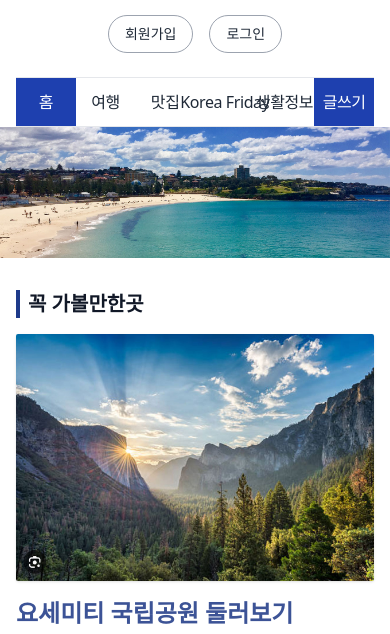
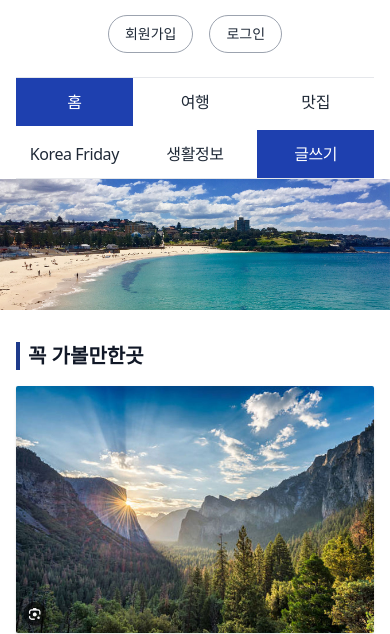
Before and after one commit to callac054/kp-website, a website: page index.html in a window 390 px wide. Shown: the part 161-795 px from the top of the page. Drawn offline with Linux system fonts and the light colour scheme.

Commit message:
fix(nav): responsive menu—grid wrap on mobile, equal tabs on desktop

```diff
--- a/index.html
+++ b/index.html
@@ -91,9 +91,7 @@
       </ul>
     </nav>-->
 
-    <header class="main-menu">
-  <!-- 컨테이너 안에 꽉 채우고 싶다면 container 래핑 -->
-  <!-- <div class="container"> -->
+    <div class="main-menu">
     <nav aria-label="Primary">
       <ul class="main-menu__list">
         <li class="main-menu__item">
@@ -116,8 +114,7 @@
         </li>
       </ul>
     </nav>
-  <!-- </div> -->
-</header>
+  </div>
 </div>
 
     <section>
```
Also changed, not shown: dist/output.css.
